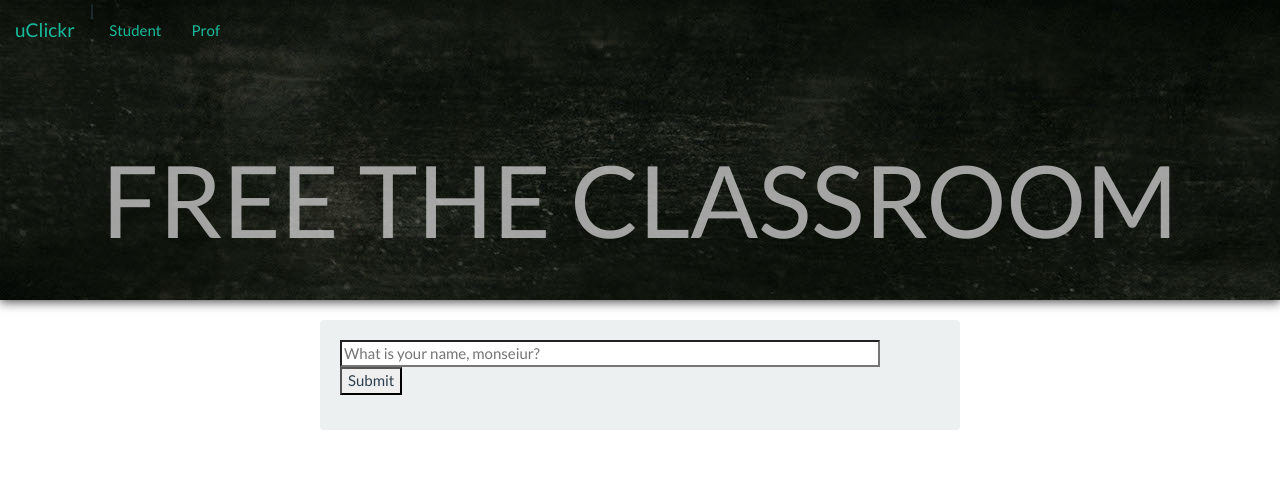
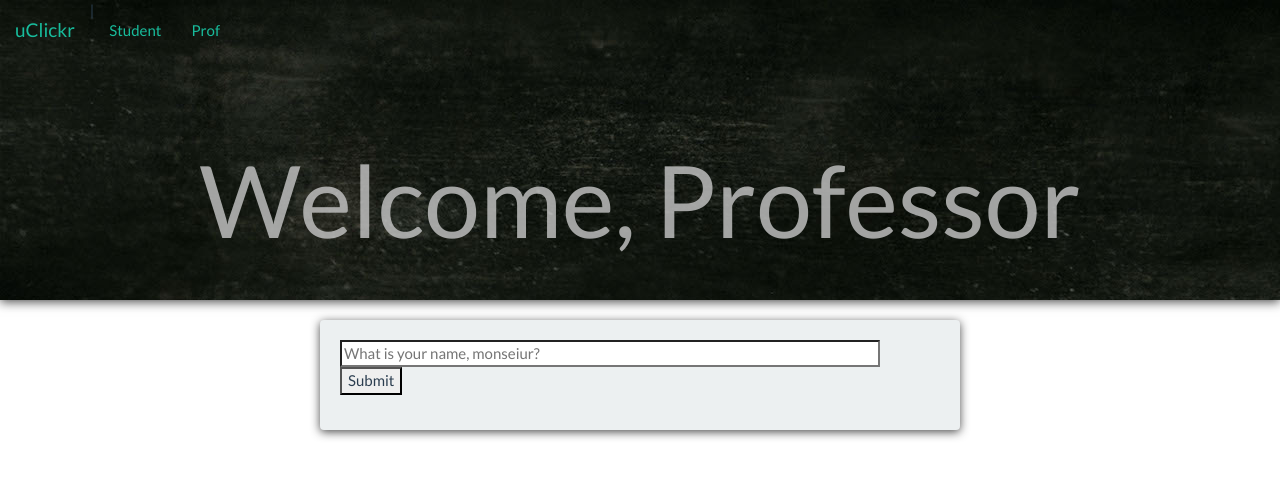
Before and after one commit to jaychia/brickhack3VR, a Django app: page /prof in a window 1280 px wide. Shown: the top 478 px of the page. Run offline with Django 3.2, Linux system fonts and the light colour scheme; some libraries are stand-ins or nearby versions.

Commit message:
Before tying websockets

```diff
--- a/clickr/clickr/static/css/custom.css
+++ b/clickr/clickr/static/css/custom.css
@@ -24,3 +24,6 @@
 	margin-left: 25%;
 	width: 50%;
 }
+.shadowed {
+		box-shadow: 0px 2px 10px rgba(30, 30, 30, 0.8);
+}
--- a/clickr/clickr/templates/prof.html
+++ b/clickr/clickr/templates/prof.html
@@ -1,14 +1,17 @@
 {% extends 'base.html' %}
 
+{% block bannertext %}
+	<div id="profnamebanner">Welcome, Professor</div>
+{% endblock %}
 
 {% block body %}
-<div class="col-xs-6 well bs-component centered" id="js-login-div">
+<div class="col-xs-6 well bs-component centered shadowed" id="js-login-div">
 	<form class="form-horizontal">
 		<input id="login-field" class="formfield" type="text" placeholder="What is your name, monseiur?" name="name">
 		<input id="login-submit" type="submit">
 	</form>
 </div>
-<div class="col-xs-6 well bs-component centered" id="js-active-div">
+<div class="col-xs-6 well bs-component centered shadowed" id="js-active-div">
 	<form class="form-horizontal">
 		<input class="formfield" type="text" placeholder="Question?" name="question">
 		<div id="js-new">
@@ -33,9 +36,9 @@
 		var loginForm = $("#js-login-div");
 		var questions = $("#js-questions");
 		var activeDiv = $("#js-active-div");
+		var profnamebanner = $("#profnamebanner");
 
 		activeDiv.hide();
-		console.log('hidden');
 
 		addButton.click(function(e){
 			e.preventDefault();
@@ -48,7 +51,6 @@
 
 		loginButton.click(function(e){
 			e.preventDefault();
-			console.log(loginField.text);
 			$.ajax({
 				url: "prof/" + loginField.val(),
 				success: function(resp) {
@@ -61,9 +63,11 @@
 		});
 
 		function showQuestions(resp) {
+			console.log(resp.prof_name);
+			profnamebanner.text("Welcome, " + resp.prof_name);
 			loginForm.hide();
 			activeDiv.show();
-			questions.append(resp);
+			questions.append(resp.questions);
 		}
 
 	});
```
Also changed, not shown: clickr/db.sqlite3.
